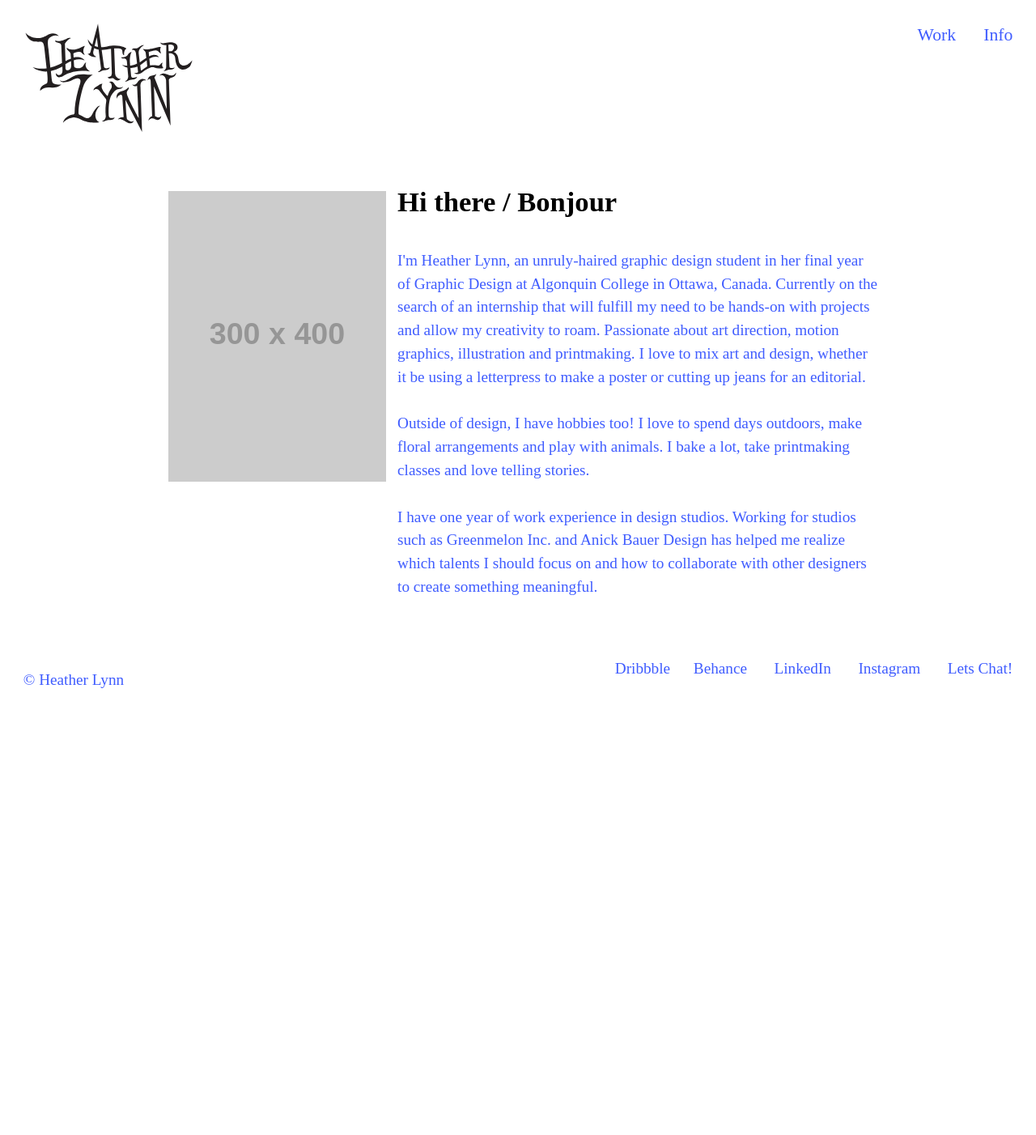
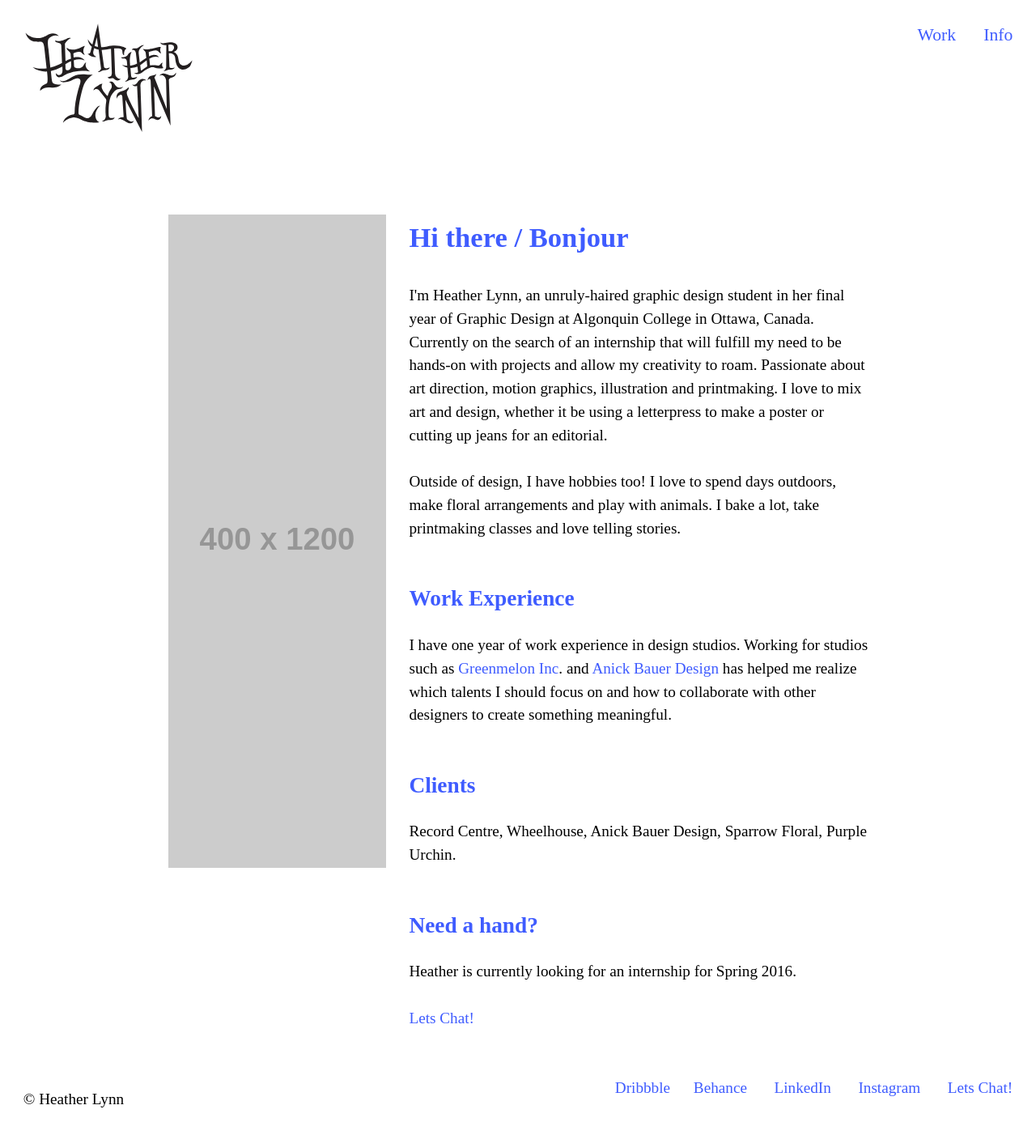
Before and after one commit to heathermcd12/portfolio, a Jekyll site: the page built from about.html, in a window 1280 px wide. Shown: the whole page at 81% size. Built offline with Jekyll 4.4.1, drawn with Linux system fonts in a browser that asks for light colours; before the commit the page ends 900 px from its top, so only the background shows below that.

Commit message:
about page
adding employment/experience to the about page

```diff
--- a/about.html
+++ b/about.html
@@ -8,17 +8,26 @@ layout: default
 
     <div class="banner gutter">
      <div class="grid portfolio gutter-1-2 pad-top island">
-        <div class="portfolio-img unit unit-xs-1 unit-s-1 unit-m-1-3 unit-1-3">
-          <img class="island-1-2 flex pad-t" src="http://placehold.it/300x400/#3f5cff" alt="">
+        <div class="island-1-2 portfolio-img unit unit-xs-1 unit-s-1 unit-m-1-3 unit-1-3">
+          <img class="flex pad-t" src="http://placehold.it/400x1200/#3f5cff" alt="">
         </div>
 
-        <div class="about unit unit-xs-1 unit-s-1 unit-m-2-3 unit-l-2-3">
-            <h1>Hi there / Bonjour</h1>
+        <div class="about island-1-2 unit unit-xs-1 unit-s-1 unit-m-2-3 unit-l-2-3">
+            <h1 class="pad-t">Hi there / Bonjour</h1>
             <p>I'm Heather Lynn, an unruly-haired graphic design student in her final year of Graphic Design at Algonquin College in Ottawa, Canada. Currently on the search of an internship that will fulfill my need to be hands-on with projects and allow my creativity to roam. Passionate about art direction, motion graphics, illustration and printmaking. I love to mix art and design, whether it be using a letterpress to make a poster or cutting up jeans for an editorial.</p>
 
             <p>Outside of design, I have hobbies too! I love to spend days outdoors, make floral arrangements and play with animals. I bake a lot, take printmaking classes and love telling stories.</p>
 
+            <h3 class="pad-t" >Work Experience</h2>
+
             <p>I have one year of work experience in design studios. Working for studios such as <a href="http://greenmeloninc.com" target="_blank">Greenmelon Inc</a>. and <a href="http://www.anickbauerdesign.com" target="_blank">Anick Bauer Design</a> has helped me realize which talents I should focus on and how to collaborate with other designers to create something meaningful.</p>
+
+            <h3 class="pad-t">Clients</h2>
+            <p>Record Centre, Wheelhouse, Anick Bauer Design, Sparrow Floral, Purple Urchin.</p>
+
+            <h3 class="pad-t">Need a hand?</h2>
+            <p>Heather is currently looking for an internship for Spring 2016.</p>
+            <a href="mailto:heatherlynn.ca">Lets Chat!</a>
 
         </div>
 
--- a/css/main.css
+++ b/css/main.css
@@ -60,12 +60,20 @@ a {
     text-align: center;
 }
 
+h1 {
+    color: #3f5cff;
+}
+
+h2 {
+    color: #3f5cff;
+}
+
 h3 {
     color: #3f5cff;
 }
 
 p {
-    color: #3f5cff;
+    color: black;
 }
 
 .about {
```
